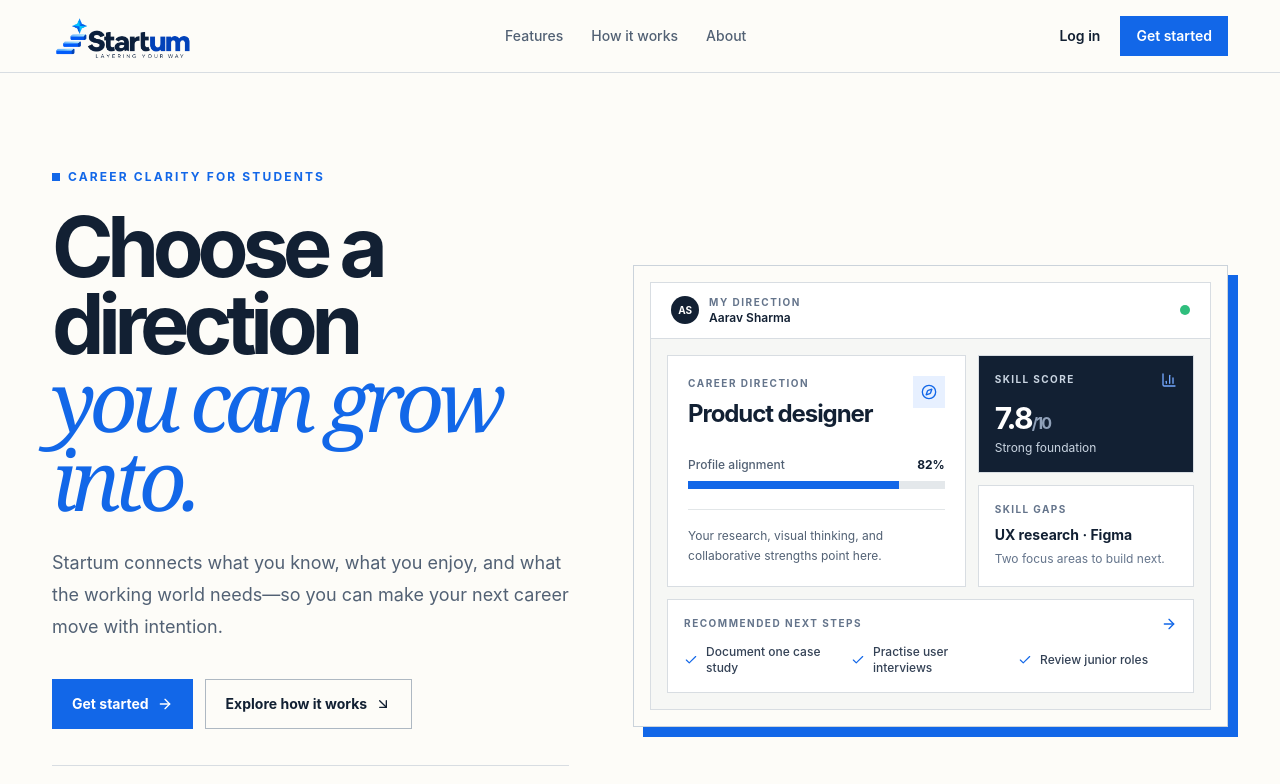
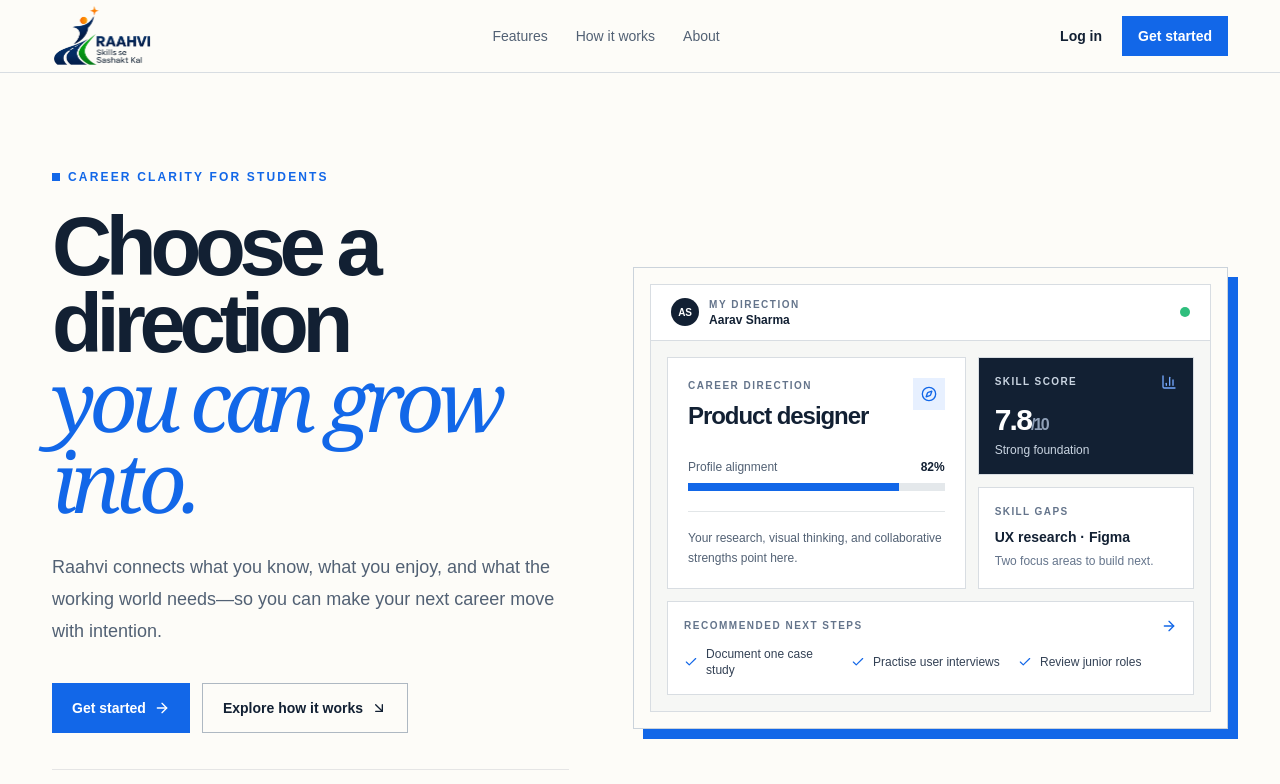
Before and after one commit to Pratyush2312/SkillAnalyzer, a React (Vite) app in the folder frontend/: page / in a window 1280 px wide. Shown: the top 784 px of the page. Built offline with nearby package versions, Linux system fonts and the light colour scheme; no server answers.

Commit message:
stratum to raahvi

```diff
--- a/frontend/index.html
+++ b/frontend/index.html
@@ -1,13 +1,16 @@
 <!doctype html>
 <html lang="en">
+
 <head>
   <meta charset="UTF-8" />
   <link rel="icon" type="image/svg+xml" href="./public/favicon-16x16.png" />
   <meta name="viewport" content="width=device-width, initial-scale=1.0" />
-    <title>Startum</title>
+  <title>Raahvi</title>
 </head>
+
 <body>
   <div id="root"></div>
   <script type="module" src="/src/main.jsx"></script>
 </body>
+
 </html>
--- a/frontend/src/features/auth/ui/LoginForm.jsx
+++ b/frontend/src/features/auth/ui/LoginForm.jsx
@@ -1,7 +1,7 @@
 import { Mail, Lock, ArrowRight, CheckCircle2 } from "lucide-react";
 import { useNavigate } from "react-router";
 import useAuthHook from "../hooks/useAuthHook";
-import logo from '../../../assets/startum_logo.png'
+import logo from "../../../assets/raahvi_logo.png";
 function LoginForm() {
   const navigate = useNavigate();
   const { handleLogin, handleSubmit, register, errors } = useAuthHook();
@@ -54,8 +54,6 @@ function LoginForm() {
 
         <div className="p-6 sm:p-10 lg:p-12">
           <div className="max-w-md mx-auto h-full flex flex-col justify-center">
-
-
             <div className="mb-8">
               <p className="text-sm font-semibold text-blue-600 mb-3">
                 SIGN IN TO YOUR ACCOUNT
@@ -66,7 +64,7 @@ function LoginForm() {
               </h2>
 
               <p className="mt-2 text-sm text-slate-500">
-                Sign in to continue your career journey with Startum.
+                Sign in to continue your career journey with Raahvi.
               </p>
             </div>
 
--- a/frontend/src/features/profile/ui/ProfileSetup.jsx
+++ b/frontend/src/features/profile/ui/ProfileSetup.jsx
@@ -22,7 +22,7 @@ function ProfileSetup() {
         <div className="mb-8 flex items-center justify-between">
           <div className="inline-flex items-center gap-2">
             <span className="text-xl font-bold tracking-tight text-slate-900">
-              Startum
+              Raahvi
             </span>
           </div>
 
--- a/frontend/src/index.css
+++ b/frontend/src/index.css
@@ -1,27 +1,160 @@
-@import 'tailwindcss';
+@import "tailwindcss";
+@import "tw-animate-css";
+@import "shadcn/tailwind.css";
+@import "@fontsource-variable/geist";
+
+@custom-variant dark (&:is(.dark *));
 
 @theme {
-  --color-startum-paper: #fdfcf8;
-  --color-startum-ink: #122033;
-  --color-startum-muted: #526174;
-  --color-startum-line: #d8dde2;
-  --color-startum-blue: #1267e8;
-  --color-startum-blue-dark: #0b53c5;
-  --color-startum-blue-soft: #e7f0ff;
-  --color-startum-surface: #f3f5f3;
+  --color-raahvi-paper: #fdfcf8;
+  --color-raahvi-ink: #122033;
+  --color-raahvi-muted: #526174;
+  --color-raahvi-line: #d8dde2;
+  --color-raahvi-blue: #1267e8;
+  --color-raahvi-blue-dark: #0b53c5;
+  --color-raahvi-blue-soft: #e7f0ff;
+  --color-raahvi-surface: #f3f5f3;
 }
 
 @layer base {
-  html { scroll-behavior: smooth; }
+  html {
+    scroll-behavior: smooth;
+    @apply font-sans;
+  }
 
   body {
     margin: 0;
-    background: var(--color-startum-paper);
-    color: var(--color-startum-ink);
+    background: var(--color-raahvi-paper);
+    color: var(--color-raahvi-ink);
     -webkit-font-smoothing: antialiased;
     text-rendering: optimizeLegibility;
+    @apply bg-background text-foreground;
   }
 
-  a, button { transition: color 160ms ease, background-color 160ms ease, border-color 160ms ease; }
-  :focus-visible { outline: 3px solid var(--color-startum-blue); outline-offset: 3px; }
+  a,
+  button {
+    transition:
+      color 160ms ease,
+      background-color 160ms ease,
+      border-color 160ms ease;
+  }
+  :focus-visible {
+    outline: 3px solid var(--color-raahvi-blue);
+    outline-offset: 3px;
+  }
+  * {
+    @apply border-border outline-ring/50;
+  }
 }
+
+@theme inline {
+  --font-heading: var(--font-sans);
+  --font-sans: "Geist Variable", sans-serif;
+  --color-sidebar-ring: var(--sidebar-ring);
+  --color-sidebar-border: var(--sidebar-border);
+  --color-sidebar-accent-foreground: var(--sidebar-accent-foreground);
+  --color-sidebar-accent: var(--sidebar-accent);
+  --color-sidebar-primary-foreground: var(--sidebar-primary-foreground);
+  --color-sidebar-primary: var(--sidebar-primary);
+  --color-sidebar-foreground: var(--sidebar-foreground);
+  --color-sidebar: var(--sidebar);
+  --color-chart-5: var(--chart-5);
+  --color-chart-4: var(--chart-4);
+  --color-chart-3: var(--chart-3);
+  --color-chart-2: var(--chart-2);
+  --color-chart-1: var(--chart-1);
+  --color-ring: var(--ring);
+  --color-input: var(--input);
+  --color-border: var(--border);
+  --color-destructive: var(--destructive);
+  --color-accent-foreground: var(--accent-foreground);
+  --color-accent: var(--accent);
+  --color-muted-foreground: var(--muted-foreground);
+  --color-muted: var(--muted);
+  --color-secondary-foreground: var(--secondary-foreground);
+  --color-secondary: var(--secondary);
+  --color-primary-foreground: var(--primary-foreground);
+  --color-primary: var(--primary);
+  --color-popover-foreground: var(--popover-foreground);
+  --color-popover: var(--popover);
+  --color-card-foreground: var(--card-foreground);
+  --color-card: var(--card);
+  --color-foreground: var(--foreground);
+  --color-background: var(--background);
+  --radius-sm: calc(var(--radius) * 0.6);
+  --radius-md: calc(var(--radius) * 0.8);
+  --radius-lg: var(--radius);
+  --radius-xl: calc(var(--radius) * 1.4);
+  --radius-2xl: calc(var(--radius) * 1.8);
+  --radius-3xl: calc(var(--radius) * 2.2);
+  --radius-4xl: calc(var(--radius) * 2.6);
+}
+
+:root {
+  --background: oklch(1 0 0);
+  --foreground: oklch(0.145 0 0);
+  --card: oklch(1 0 0);
+  --card-foreground: oklch(0.145 0 0);
+  --popover: oklch(1 0 0);
+  --popover-foreground: oklch(0.145 0 0);
+  --primary: oklch(0.205 0 0);
+  --primary-foreground: oklch(0.985 0 0);
+  --secondary: oklch(0.97 0 0);
+  --secondary-foreground: oklch(0.205 0 0);
+  --muted: oklch(0.97 0 0);
+  --muted-foreground: oklch(0.556 0 0);
+  --accent: oklch(0.97 0 0);
+  --accent-foreground: oklch(0.205 0 0);
+  --destructive: oklch(0.577 0.245 27.325);
+  --border: oklch(0.922 0 0);
+  --input: oklch(0.922 0 0);
+  --ring: oklch(0.708 0 0);
+  --chart-1: oklch(0.87 0 0);
+  --chart-2: oklch(0.556 0 0);
+  --chart-3: oklch(0.439 0 0);
+  --chart-4: oklch(0.371 0 0);
+  --chart-5: oklch(0.269 0 0);
+  --radius: 0.625rem;
+  --sidebar: oklch(0.985 0 0);
+  --sidebar-foreground: oklch(0.145 0 0);
+  --sidebar-primary: oklch(0.205 0 0);
+  --sidebar-primary-foreground: oklch(0.985 0 0);
+  --sidebar-accent: oklch(0.97 0 0);
+  --sidebar-accent-foreground: oklch(0.205 0 0);
+  --sidebar-border: oklch(0.922 0 0);
+  --sidebar-ring: oklch(0.708 0 0);
+}
+
+.dark {
+  --background: oklch(0.145 0 0);
+  --foreground: oklch(0.985 0 0);
+  --card: oklch(0.205 0 0);
+  --card-foreground: oklch(0.985 0 0);
+  --popover: oklch(0.205 0 0);
+  --popover-foreground: oklch(0.985 0 0);
+  --primary: oklch(0.922 0 0);
+  --primary-foreground: oklch(0.205 0 0);
+  --secondary: oklch(0.269 0 0);
+  --secondary-foreground: oklch(0.985 0 0);
+  --muted: oklch(0.269 0 0);
+  --muted-foreground: oklch(0.708 0 0);
+  --accent: oklch(0.269 0 0);
+  --accent-foreground: oklch(0.985 0 0);
+  --destructive: oklch(0.704 0.191 22.216);
+  --border: oklch(1 0 0 / 10%);
+  --input: oklch(1 0 0 / 15%);
+  --ring: oklch(0.556 0 0);
+  --chart-1: oklch(0.87 0 0);
+  --chart-2: oklch(0.556 0 0);
+  --chart-3: oklch(0.439 0 0);
+  --chart-4: oklch(0.371 0 0);
+  --chart-5: oklch(0.269 0 0);
+  --sidebar: oklch(0.205 0 0);
+  --sidebar-foreground: oklch(0.985 0 0);
+  --sidebar-primary: oklch(0.488 0.243 264.376);
+  --sidebar-primary-foreground: oklch(0.985 0 0);
+  --sidebar-accent: oklch(0.269 0 0);
+  --sidebar-accent-foreground: oklch(0.985 0 0);
+  --sidebar-border: oklch(1 0 0 / 10%);
+  --sidebar-ring: oklch(0.556 0 0);
+}
--- /dev/null
+++ b/frontend/src/lib/utils.js
@@ -0,0 +1 @@
+export { cn } from "cn"
--- a/frontend/src/shared/ui/Landing.jsx
+++ b/frontend/src/shared/ui/Landing.jsx
@@ -13,7 +13,7 @@ import {
   Target,
   X,
 } from "lucide-react";
-import logo from "../../assets/startum_logo.png";
+import logo from "../../assets/raahvi_logo.png";
 const features = [
   [
     BarChart3,
@@ -173,7 +173,7 @@ export default function Landing() {
         <nav
           className="mx-auto flex h-[72px] max-w-[1240px] items-center justify-between px-5 sm:px-8"
           aria-label="Main navigation">
-          <div className="w-35 h-35 flex items-center justify-center overflow-hidden shrink-0">
+          <div className="w-25 h-25 flex items-center justify-center overflow-hidden shrink-0">
             <img
               src={logo}
               alt="Career recommendation logo"
@@ -272,8 +272,9 @@ export default function Landing() {
                   you can grow into.
                 </em>
               </h1>
+
               <p className="mt-7 max-w-[525px] text-lg leading-8 text-[#526174]">
-                Startum connects what you know, what you enjoy, and what the
+                Raahvi connects what you know, what you enjoy, and what the
                 working world needs—so you can make your next career move with
                 intention.
               </p>
@@ -314,7 +315,7 @@ export default function Landing() {
               <p className="mt-7 max-w-2xl text-lg leading-8 text-slate-300">
                 Students are often asked to choose a path before they can see
                 how their skills, interests, and real opportunities fit
-                together. Startum makes that connection visible.
+                together. Raahvi makes that connection visible.
               </p>
             </div>
           </div>
@@ -323,7 +324,7 @@ export default function Landing() {
           <div className="mx-auto max-w-[1240px] px-5 py-16 sm:px-8 lg:py-24">
             <div className="grid gap-8 md:grid-cols-2">
               <p className="text-xs font-bold uppercase tracking-[0.18em] text-[#1267e8]">
-                What Startum does
+                What Raahvi does
               </p>
               <h2 className="max-w-xl text-3xl font-bold leading-[1.02] tracking-[-0.055em] sm:text-5xl">
                 A more grounded way to map your future.
@@ -428,7 +429,7 @@ export default function Landing() {
             <Link to="/register">Get started</Link>
           </div>
           <p className="text-sm text-[#64748b]">
-            © {new Date().getFullYear()} Startum
+            © {new Date().getFullYear()} Raahvi
           </p>
         </div>
       </footer>
--- a/frontend/src/shared/ui/Navbar.jsx
+++ b/frontend/src/shared/ui/Navbar.jsx
@@ -1,7 +1,7 @@
 import { NavLink, Link } from "react-router";
 import { UserCircle, Menu, X, ChevronDown } from "lucide-react";
 import { useState } from "react";
-import logo from "../../assets/startum_logo.png";
+import logo from "../../assets/raahvi_logo.png";
 function Navbar({ user }) {
   const [isMenuOpen, setIsMenuOpen] = useState(false);
   const [isProfileOpen, setIsProfileOpen] = useState(false);
@@ -154,7 +154,7 @@ function Navbar({ user }) {
                 key={item.path}
                 to={item.path}
                 onClick={() => setIsMenuOpen(false)}
-                className = { getNavLinkClass }>
+                className={getNavLinkClass}>
                 {item.label}
               </NavLink>
             ))}
```
Also changed, not shown: frontend/package.json (+7 -1 lines), frontend/src/features/auth/ui/RegisterForm.jsx (+5 -4 lines), frontend/src/assets/raahvi_logo.png (added), 1 other file (tests, documents, lock files or other folders). Lines whose indentation alone changed are shown as unchanged.
